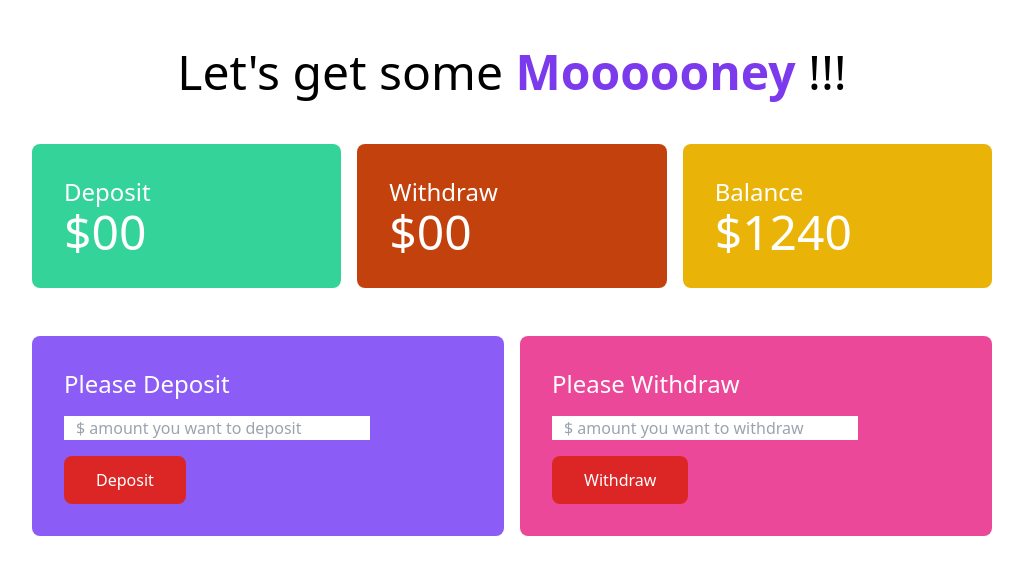
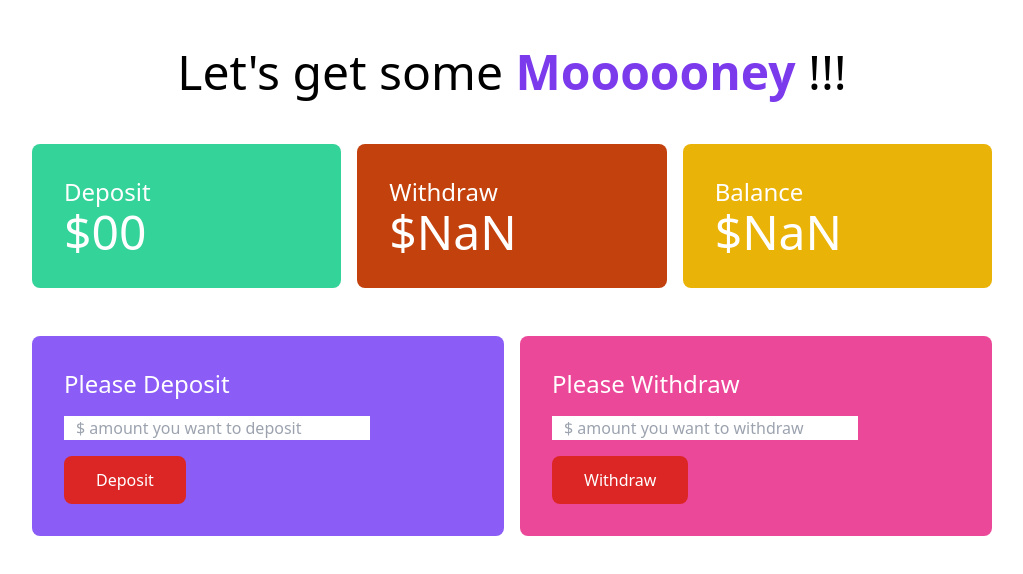
Before and after one commit to ualiurrahat/Baap-Er-Bank, a plain HTML site: page bank.html in a window 1280 px wide. Both pictures are taken after a click on the button "Withdraw". Shown: the whole page, without its empty margins (128-1151 px from the left). Drawn offline with nearby package versions, Linux system fonts and the light colour scheme.

Commit message:
money withdraw and balance calculation coded

```diff
--- a/bank.html
+++ b/bank.html
@@ -28,7 +28,7 @@
                 </div>
                 <div class="bg-orange-700 p-8 rounded-lg">
                     <h4 class="text-2xl">Withdraw</h4>
-                    <h2 class="text-5xl">$00</h2>
+                    <h2 class="text-5xl">$<span id="withdraw-total">00</span></h2>
                 </div>
                 <div class="bg-yellow-500 p-8 rounded-lg">
                     <h4 class="text-2xl">Balance</h4>
@@ -59,6 +59,7 @@
     </main>
     <!-- js file  -->
     <script src="js/deposit.js"></script>
+    <script src="js/withdraw.js"></script>
 </body>
 
 </html>
--- a/js/deposit.js
+++ b/js/deposit.js
@@ -17,7 +17,7 @@ document.getElementById('btn-deposit').addEventListener('click', function () {
     // step 5: update deposit total field'sinnerText
     depositTotalField.innerText = currentDepositTotal;
 
-    // step 6: update the current balance
+    // step 6: get the current balance
     const balanceTotalField = document.getElementById('balance-total');
     // step 7 : get previous balance
     const previousBalanceTotal = parseFloat(balanceTotalField.innerText);
@@ -26,7 +26,7 @@ document.getElementById('btn-deposit').addEventListener('click', function () {
     // step 9: set innerText of the balanceTotalField
     balanceTotalField.innerText = currentBalanceTotal;
 
-    // step last : clear the deposit field after deposit is done
+    // step 10 : clear the deposit field after deposit is done
     depositField.value = '';
 
 });
--- /dev/null
+++ b/js/withdraw.js
@@ -0,0 +1,28 @@
+// task : withdraw money, update total withdraw and total balance
+
+// step 1 : add evnt listener to the withdraw button
+document.getElementById('btn-withdraw').addEventListener('click', function () {
+    // step 2 : get withdraw amount from withdraw input field
+    const withdrawField = document.getElementById('withdraw-field');
+    const newWithdrawAmount = parseFloat(withdrawField.value);
+    // step 3: get the previos total withdraw
+    const withdrawTotalField = document.getElementById('withdraw-total');
+    const previousWithdrawTotal = parseFloat(withdrawTotalField.innerText);
+
+    // step 4 : calculate the current withdraw total.
+    const currentWithdrawTotal = newWithdrawAmount+previousWithdrawTotal;
+    // step 5 : update innertText of the withdraw total field
+    withdrawTotalField.innerText = currentWithdrawTotal;
+
+    // step 6: get the total balance field
+    const totalBalanceField = document.getElementById('balance-total');
+    // step 7: get the previous total balance
+    const previousBalanceTotal = parseFloat(totalBalanceField.innerText);
+    // step 8: update total balance after withdraw
+    const currentBalanceTotal = previousBalanceTotal - newWithdrawAmount;
+    // step 9: update innerText of the total balance field
+    totalBalanceField.innerText = currentBalanceTotal;
+
+    // step 10: clear the withdraw field input
+    withdrawField.value = '';
+});
```
